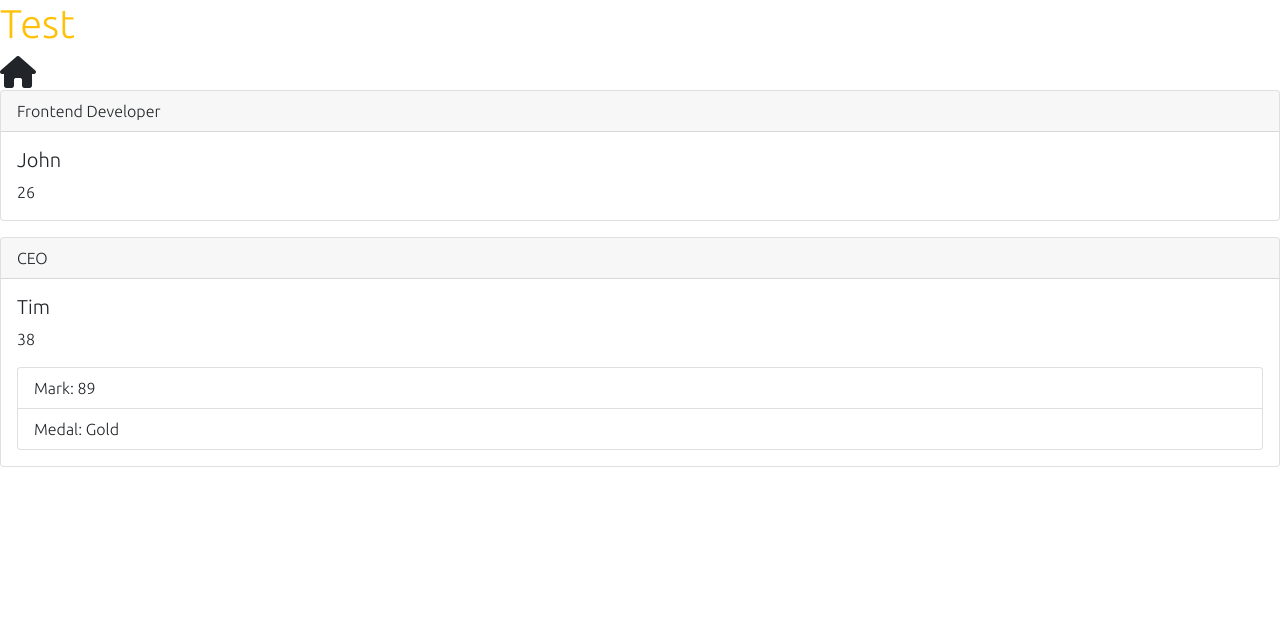
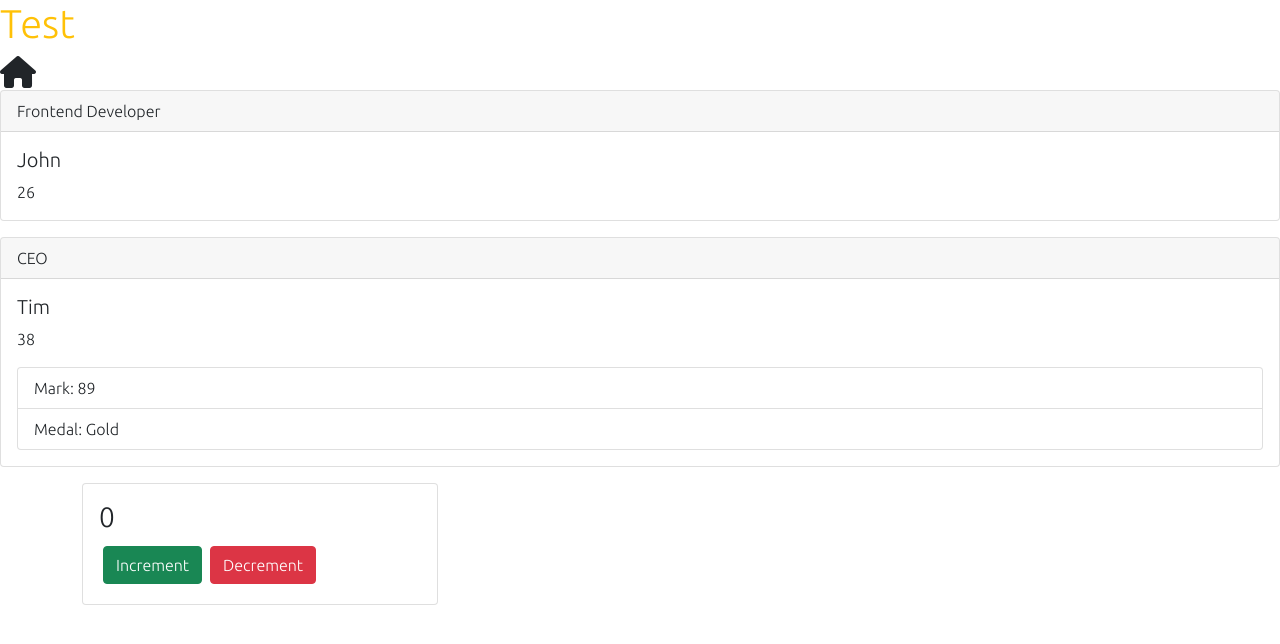
Before and after one commit to abhimax/react-with-ts-crash, a React (Create React App) app: page / in a window 1280 px wide. Shown: the top 644 px of the page. Built offline with nearby package versions, Linux system fonts and the light colour scheme.

Commit message:
feat: add counter

```diff
--- a/src/App.tsx
+++ b/src/App.tsx
@@ -3,6 +3,7 @@ import logo from './logo.svg';
 import './App.css';
 import Customer from './components/Customer';
 import Employee from './components/Employee';
+import Counter from './components/Counter';
 
 function App() {
   return (
@@ -11,6 +12,7 @@ function App() {
       <i className="fa fa-home fa-2x"></i>
       <Customer name="John" age={26} title="Frontend Developer"/>
       <Employee name="Tim" age={38} title="CEO"/>
+      <Counter></Counter>
     </React.Fragment>
   );
 }
--- /dev/null
+++ b/src/components/Counter.tsx
@@ -0,0 +1,46 @@
+import React, { useState } from "react";
+
+interface IProps{}
+interface IStates{
+    count : number,
+}
+
+let Counter:React.FC<IProps> = () => {
+    let [state, setState] = useState<IStates>({
+        count : 0
+    });
+
+let increment = ():void =>{
+setState(
+    {
+        count : state.count + 1
+    }
+)
+}
+
+let decrement = ():void => {
+    setState(
+        {
+           count : state.count - 1
+        }
+    )
+}
+    return(
+        <React.Fragment>
+            <div className="container">
+                <div className="row">
+                    <div className="col-md-4">
+                        <div className="card">
+                            <div className="card-body">
+                                <p className="h3">{state.count}</p>
+                                <button className="btn btn-success m-1" onClick={increment}>Increment</button>
+                                <button className="btn btn-danger m-1" onClick={decrement}>Decrement</button>
+                            </div>
+                        </div>
+                    </div>
+                </div>
+            </div>
+        </React.Fragment>
+    )
+};
+export default Counter;
```
